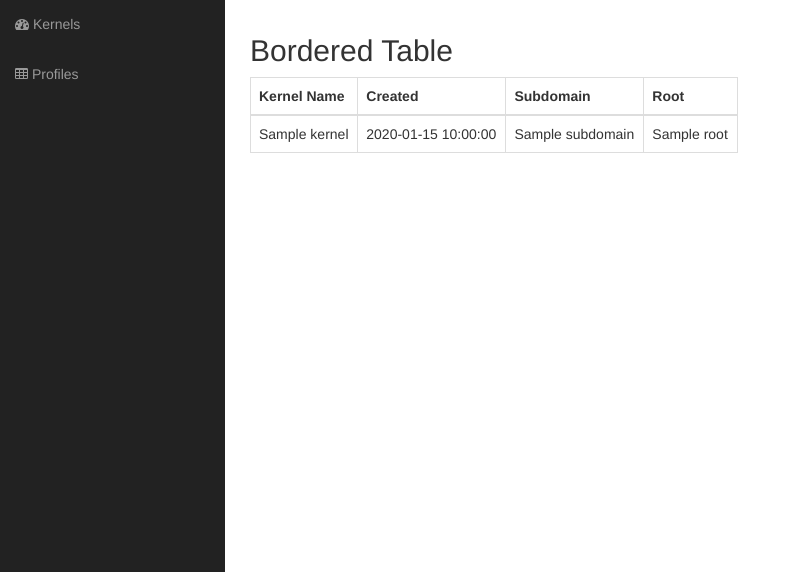
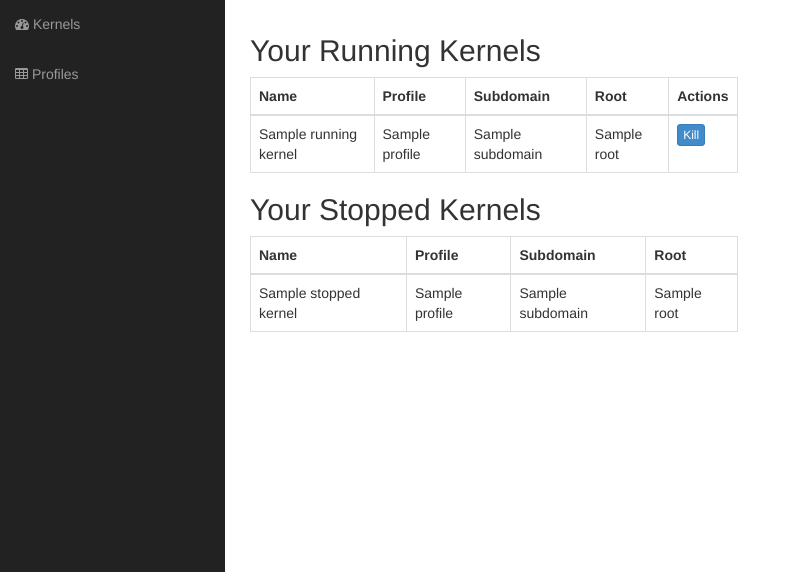
Before and after one commit to rudimk/skyfall, a Flask app: template templates/kernels.html in a window 1280 px wide. Shown: the part 51-623 px from the top of the page, without its empty margins (0-786 px from the left). Run offline with Flask 2, Linux system fonts and the light colour scheme; the template is opened without the code that fills it: most values are stand-ins (such as "Sample title", 1, 10 or a date in 2020); some libraries are stand-ins or nearby versions.

Commit message:
Migrated the Kernel model to store kernel states - Running/Stopped. Modified template to show running and stopped kernels in different tables.

```diff
--- a/app.py
+++ b/app.py
@@ -81,6 +81,7 @@ class Kernel(db.Model):
     subdomain = CharField(unique=True)
     port = IntegerField()
     root = CharField()
+    state = CharField()
     owner = ForeignKeyField(User)
     profile = ForeignKeyField(Profile)
 
@@ -150,10 +151,13 @@ def login_view():
 @app.route('/kernels')
 def kernels_view():
     current_user = auth.get_logged_in_user()
-    user_kernels = Kernel.select().where(Kernel.owner == current_user)
-    for k in user_kernels:
+    running_user_kernels = Kernel.select().where(Kernel.owner == current_user and Kernel.state == 'Running')
+    stopped_user_kernels = Kernel.select().where(Kernel.owner == current_user and Kernel.state == 'Stopped')
+    for k in running_user_kernels:
         print k.name
-    return render_template('kernels.html', user_kernels=user_kernels)
+    for j in stopped_user_kernels:
+        print j.name
+    return render_template('kernels.html', running_user_kernels=running_user_kernels, stopped_user_kernels=stopped_user_kernels)
 
 if __name__ == '__main__':
     app.run(host='0.0.0.0', port=8080)
--- a/templates/kernels.html
+++ b/templates/kernels.html
@@ -2,24 +2,49 @@
 {% block content %}
 <div class="row">
           <div class="col-lg-6">
-            <h2>Bordered Table</h2>
+            <h2>Your Running Kernels</h2>
             <div class="table-responsive">
               <table class="table table-bordered table-hover">
                 <thead>
                   <tr>
-                    <th>Kernel Name</th>
-                    <th>Created</th>
+                    <th>Name</th>
+                    <th>Profile</th>
+                    <th>Subdomain</th>
+                    <th>Root</th>
+                    <th>Actions</th>
+                  </tr>
+                </thead>
+                <tbody>
+                {% for running_kernel in running_user_kernels %}
+                  <tr>
+                    <td>{{ running_kernel.name }}</td>
+                    <td>{{ running_kernel.profile }}</td>
+                    <td>{{ running_kernel.subdomain }}</td>
+                    <td>{{ running_kernel.root }}</td>
+                    <td><a class="btn btn-primary btn-xs">Kill</a></td>
+                  </tr>
+                {% endfor %}
+                </tbody>
+              </table>
+            </div>
+            <h2>Your Stopped Kernels</h2>
+            <div class="table-responsive">
+              <table class="table table-bordered table-hover">
+                <thead>
+                  <tr>
+                    <th>Name</th>
+                    <th>Profile</th>
                     <th>Subdomain</th>
                     <th>Root</th>
                   </tr>
                 </thead>
                 <tbody>
-                {% for kernel in user_kernels %}
+                {% for stopped_kernel in stopped_user_kernels %}
                   <tr>
-                    <td>{{ kernel.name }}</td>
-                    <td>{{ kernel.created }}</td>
-                    <td>{{ kernel.subdomain }}</td>
-                    <td>{{ kernel.root }}</td>
+                    <td>{{ stopped_kernel.name }}</td>
+                    <td>{{ stopped_kernel.profile }}</td>
+                    <td>{{ stopped_kernel.subdomain }}</td>
+                    <td>{{ stopped_kernel.root }}</td>
                   </tr>
                 {% endfor %}
                 </tbody>
```
